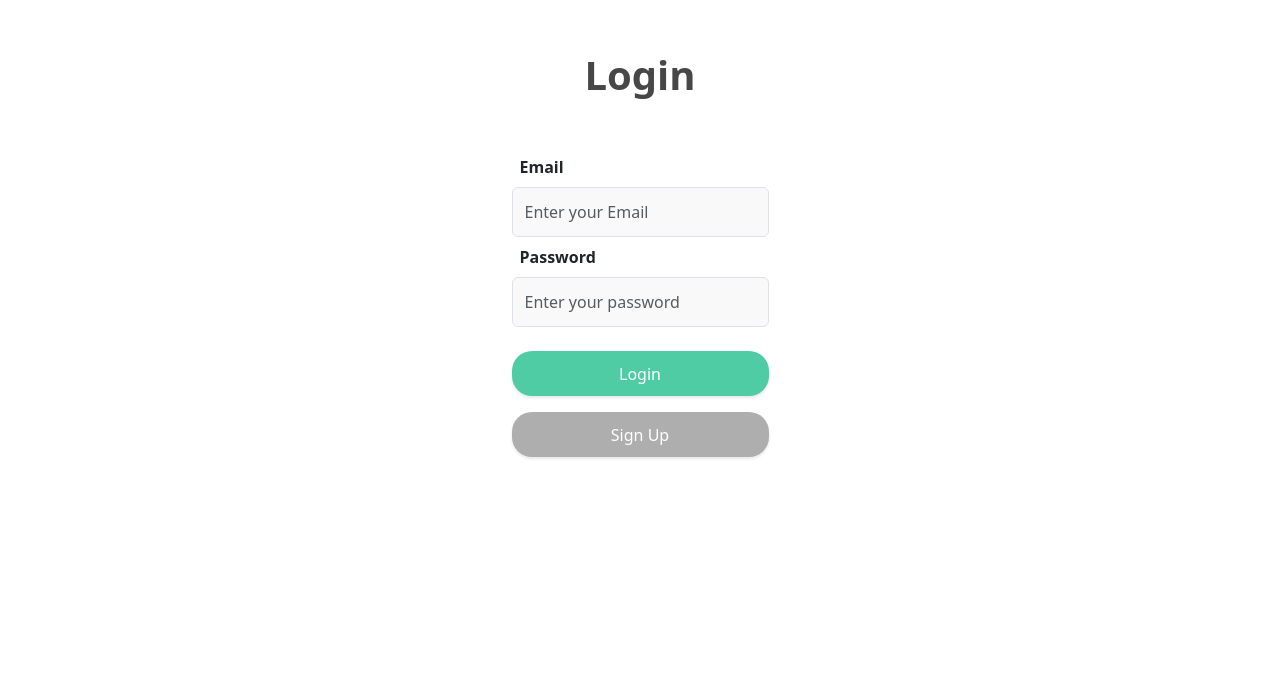
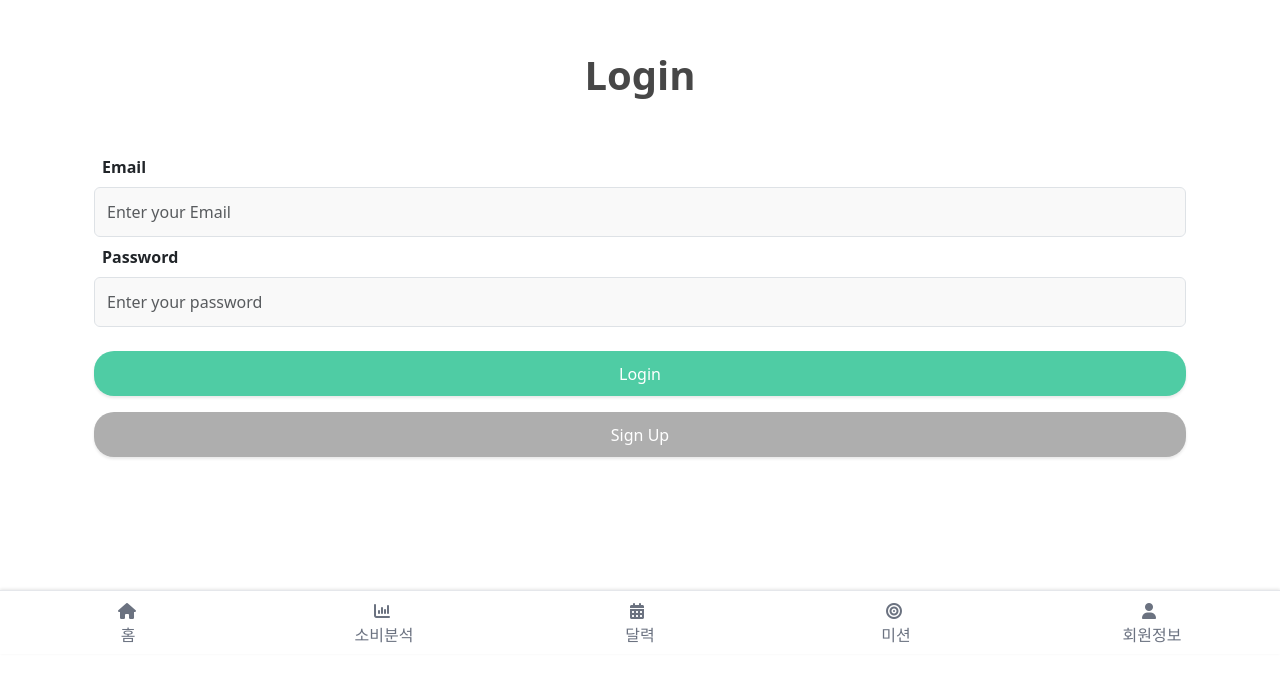
Before and after one commit to soo5o/kb_budgy, a Vue app: page /login in a window 1280 px wide. Shown: the part 146-828 px from the top of the page. Before the commit the page ends 800 px from the top, so only its background shows below. Built offline with nearby package versions, Linux system fonts and the light colour scheme.

Commit message:
feat: 하단 네비게이션 바 추가

```diff
--- a/package.json
+++ b/package.json
@@ -9,6 +9,7 @@
     "preview": "vite preview"
   },
   "dependencies": {
+    "@fortawesome/fontawesome-free": "^6.7.2",
     "@fullcalendar/core": "^6.1.17",
     "@fullcalendar/daygrid": "^6.1.17",
     "@fullcalendar/interaction": "^6.1.17",
--- a/src/App.vue
+++ b/src/App.vue
@@ -1,4 +1,5 @@
 <script setup>
+import BottomNav from './components/BottomNav.vue';
 import AddPage from './pages/AddPage.vue';
 
 components: {
@@ -9,13 +10,15 @@ components: {
 <template>
   <div class="container">
     <router-view></router-view>
+    <BottomNav></BottomNav>
   </div>
 </template>
 
 <style scoped>
 .container {
-  display: flex;
-  justify-content: center;
-  align-items: center;
+  min-height: 100vh;
+  position: relative;
+  padding-bottom: 64px; /* BottomNav 높이만큼 여백 확보 */
+  box-sizing: border-box;
 }
 </style>
--- a/src/components/BottomNav.vue
+++ b/src/components/BottomNav.vue
@@ -1,49 +1,41 @@
-<!-- 임시 !!! 절대 제대로 안나옴. App.vue 의 <router-view> 밑에 <BottomNav /> 추가-->
 <template>
-  <nav
-    class="fixed bottom-0 left-0 right-0 bg-white border-t border-gray-200 shadow z-50"
-  >
-    <ul class="flex justify-around items-center py-2">
-      <li
+  <nav class="bottom-nav">
+    <div class="d-flex w-100 h-100">
+      <a
         v-for="tab in tabs"
         :key="tab.name"
-        @click="goTo(tab.path)"
-        class="flex flex-col items-center text-sm cursor-pointer"
+        @click.prevent="goTo(tab.path)"
+        class="btn-tabbar"
+        :class="{ selected: isActive(tab.path) }"
+        href="#"
       >
-        <div :class="isActive(tab.path) ? 'text-indigo-600' : 'text-gray-500'">
-          <!-- <component :is="tab.icon" class="w-6 h-6" /> -->
-        </div>
-        <span :class="isActive(tab.path) ? 'text-indigo-600' : 'text-gray-500'">
-          {{ tab.name }}
+        <span class="ico">
+          <i :class="tab.icon"></i>
         </span>
-      </li>
-    </ul>
+        <span class="txt">{{ tab.name }}</span>
+      </a>
+    </div>
   </nav>
 </template>
 
 <script setup>
 import { useRouter, useRoute } from 'vue-router';
-import { ref } from 'vue';
-
-// 아이콘 (Heroicons 기준 예시 - Tailwind에서 추천)
-// import {
-//   HomeIcon,
-//   ChartBarIcon,
-//   CalendarIcon,
-//   TargetIcon,
-//   UserIcon,
-// } from '@heroicons/vue/24/outline';
+import { ref, computed } from 'vue';
+import { useUserStore } from '@/stores/user';
 
 const router = useRouter();
 const route = useRoute();
 
-const tabs = [
-  { name: '홈', path: '/home' },
-  { name: '소비분석', path: '/analysis' },
-  { name: '달력', path: '/calendar' },
-  { name: '미션', path: '/mission' },
-  { name: '회원정보', path: '/profile' },
-];
+const userStore = useUserStore();
+const userId = computed(() => userStore.userInfo[0]?.id || 0);
+
+const tabs = computed(() => [
+  { name: '홈', path: '/home', icon: 'fa-solid fa-house' },
+  { name: '소비분석', path: `/chart/${userId.value}`, icon: 'fa-solid fa-chart-column' },
+  { name: '달력', path: '/calendar', icon: 'fa-solid fa-calendar-days' },
+  { name: '미션', path: '/mission', icon: 'fa-solid fa-bullseye' },
+  { name: '회원정보', path: '/profile', icon: 'fa-solid fa-user' },
+]);
 
 const goTo = (path) => {
   router.push(path);
@@ -53,7 +45,39 @@ const isActive = (path) => route.path === path;
 </script>
 
 <style scoped>
-nav {
+.bottom-nav {
+  position: fixed;
+  bottom: 0;
+  left: 0;
+  right: 0;
   height: 64px;
+  background-color: #fff;
+  border-top: 1px solid #e5e7eb;
+  z-index: 9999;
+  box-shadow: 0 -1px 3px rgba(0, 0, 0, 0.1);
+}
+
+.btn-tabbar {
+  flex: 1;
+  height: 100%;
+  display: flex;
+  flex-direction: column;
+  justify-content: center;
+  align-items: center;
+  text-decoration: none;
+  color: #6b7280;
+  background-color: transparent;
+}
+
+.btn-tabbar .ico {
+  width: 1.25rem;
+  height: 1.25rem;
+  margin-bottom: 0.25rem;
+}
+
+.btn-tabbar.selected {
+  color: #4fcca4;
+  font-weight: 600;
+  background-color: #e0e7ff;
 }
 </style>
--- a/src/main.js
+++ b/src/main.js
@@ -1,6 +1,7 @@
 import { createApp } from 'vue';
 import { createPinia } from 'pinia';
 import 'bootstrap/dist/css/bootstrap.css';
+import '@fortawesome/fontawesome-free/css/all.min.css';
 
 import App from './App.vue';
 import router from './router';
```
Also changed, not shown: 1 other file (tests, documents, lock files or other folders).
